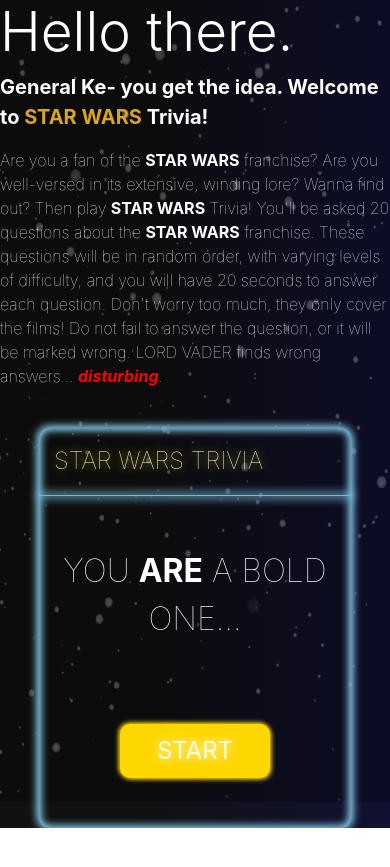
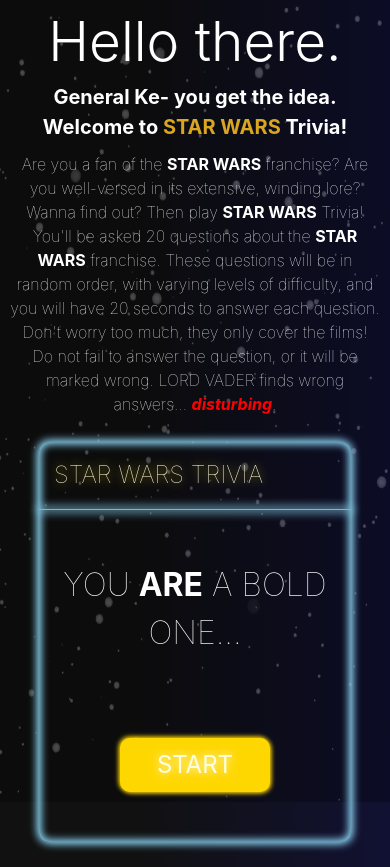
Before and after one commit to Kianimal/TriviaGame, a plain HTML site: page index.html in a window 390 px wide. Shown: the part 42-909 px from the top of the page. Before the commit the page ends 870 px from the top, so only its background shows below. Drawn offline with nearby package versions, Linux system fonts and the light colour scheme.

Commit message:
Centered text for mobile devices in jumbotron.

```diff
--- a/assets/css/style.css
+++ b/assets/css/style.css
@@ -9,19 +9,27 @@
     }
 
     .display-2{
+        text-align: center !important;
         color: white !important;
         font-size: 55px !important;
+        padding: 10px 10px 0px;
     }
 
     .lead{
+        text-align: center !important;
         color: white !important;
         font-weight: bold;
+        padding: 0px 10px 0px;
+        margin-bottom: 5px !important;
     }
 
     .rules{
+        text-align: center !important;
+        padding: 5px 10px 0px;
         width: 100%;
         color: white !important;
         font-weight: lighter;
+        margin-bottom: 2px !important;
     }
 
     #gold{
@@ -49,6 +57,7 @@
         position: relative;
         background: none;
         margin: auto;
+        margin-bottom: 25px;
         min-height:400px;
         width:80%;
         border-radius: 10px;
@@ -159,15 +168,16 @@
         text-shadow:
             0px 0px 15px gold;
         font-weight: lighter;
-        font-size: 24px;
+        font-size: 18px;
         padding-left: 15px;
+        padding-right: 15px;
     }
 
     .txtAnswer{
         color: white;
         text-shadow:
             0px 0px 3px white;
-        font-size: 18px;
+        font-size: 16px;
     }
 
     .txtW_Timeout{
```
